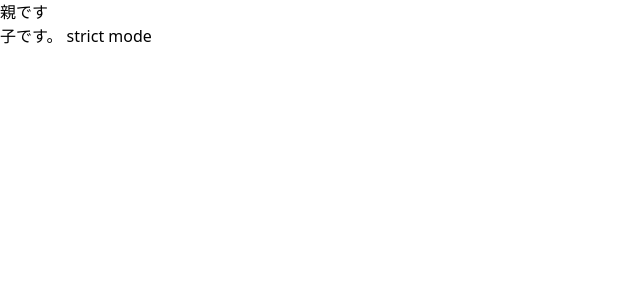
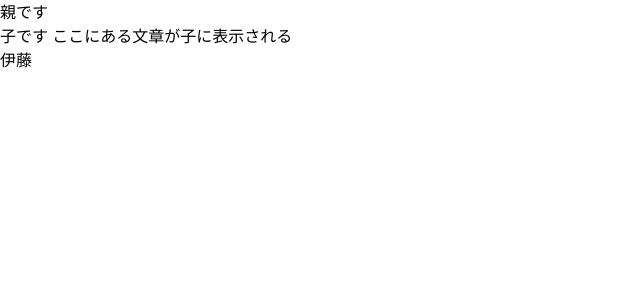
Before and after one commit to Jy4058350/begin_1, a React (Create React App) app: page / in a window 1280 px wide. Shown: the top 300 px of the page, without its empty margins (0-640 px from the left). Built offline with nearby package versions, Linux system fonts and the light colour scheme.

Commit message:
children

```diff
--- a/src/index.js
+++ b/src/index.js
@@ -11,12 +11,16 @@ const ParentComponent = () => {
   return (
     <>
       親です <br />
-      <ChildComponent name="strict mode" />
+      <ChildComponent name="伊藤">ここにある文章が子に表示される</ChildComponent>
     </>
   )
 }
-const ChildComponent = ({ name = "test" }) => {
-  return <>子です。 {name}</>
+const ChildComponent = props => {
+  return (
+    <>
+      子です {props.children} <br /> {props.name}
+    </>
+  )
 }
 root.render(
   <React.StrictMode>
```
